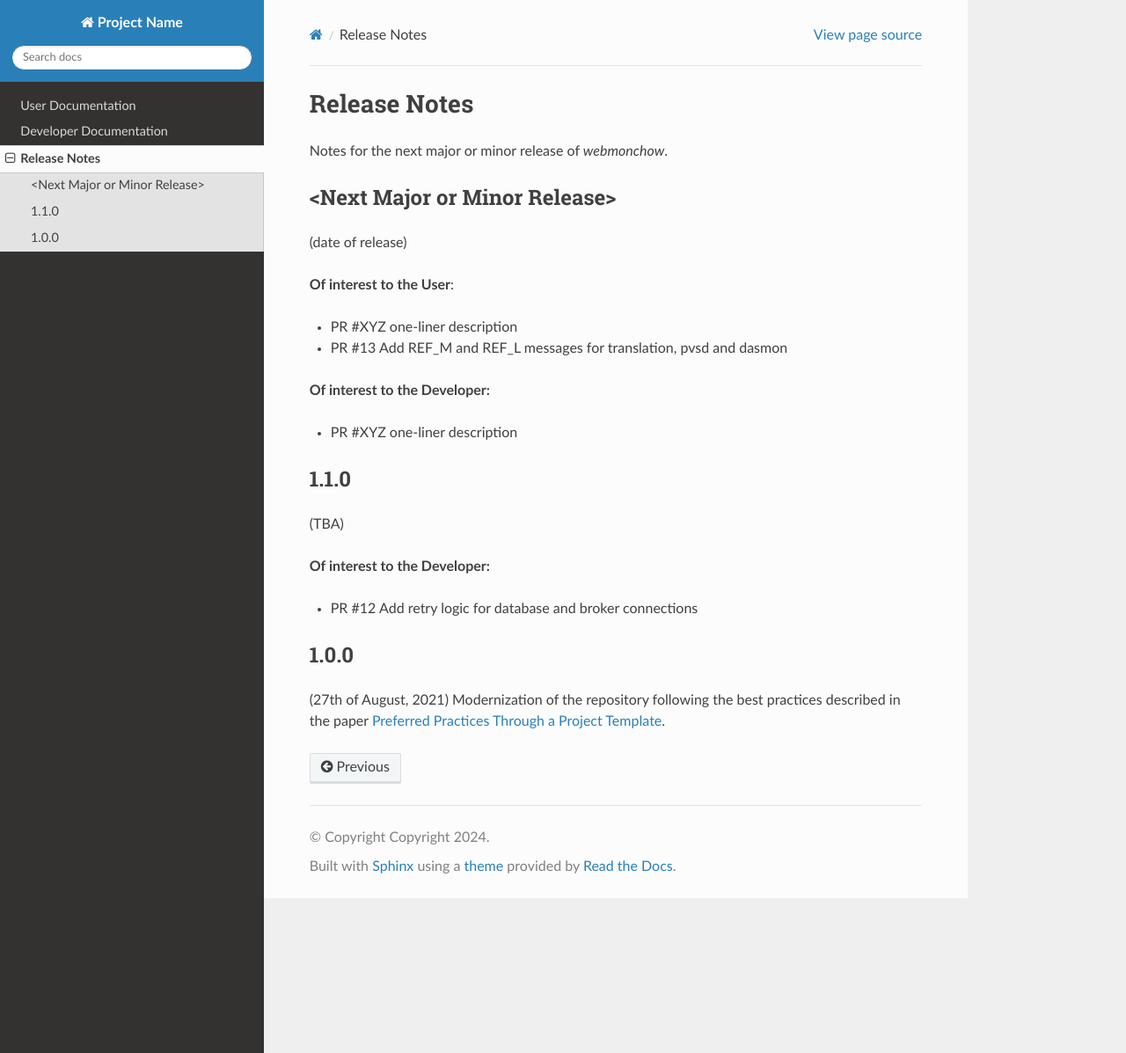
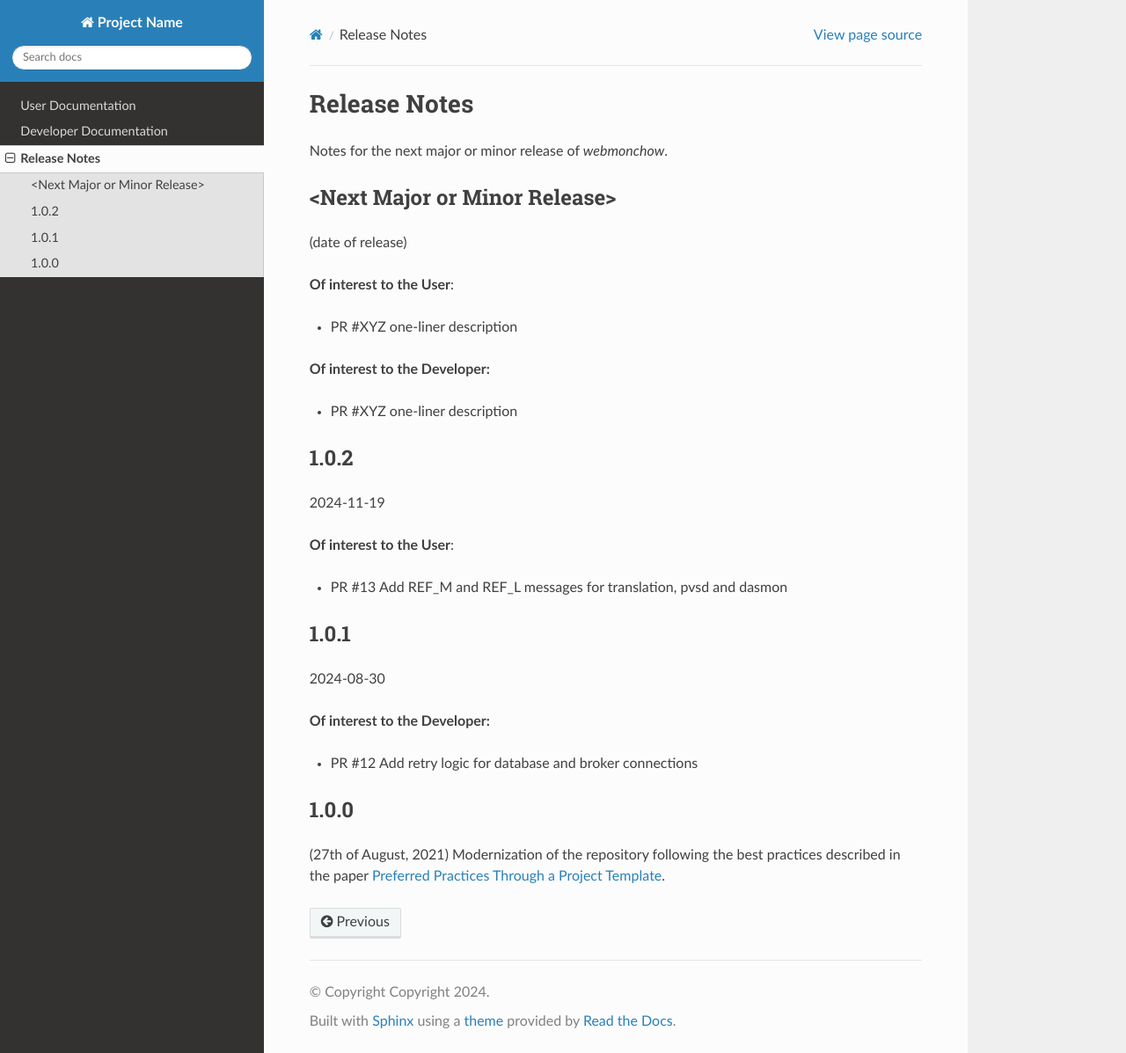
Before and after one commit to neutrons/webmonchow, a Sphinx documentation site: the page built from docs/releases.rst, in a window 1280 px wide and 1197 px high. Shown: the whole window at 88% size. Built offline with Sphinx 7.4.7 and the Read the Docs theme 3.1.0, drawn with Linux system fonts in a browser that asks for light colours; the version number could not be read and is left out.

Commit message:
add release notes for v1.0.2

```diff
--- a/docs/releases.rst
+++ b/docs/releases.rst
@@ -12,15 +12,22 @@ Notes for the next major or minor release of `webmonchow`.
 **Of interest to the User**:
 
 - PR #XYZ one-liner description
-- PR #13 Add REF_M and REF_L messages for translation, pvsd and dasmon
 
 **Of interest to the Developer:**
 
 - PR #XYZ one-liner description
 
-1.1.0
+1.0.2
 -----
-(TBA)
+2024-11-19
+
+**Of interest to the User**:
+
+- PR #13 Add REF_M and REF_L messages for translation, pvsd and dasmon
+
+1.0.1
+-----
+2024-08-30
 
 **Of interest to the Developer:**
 
```
